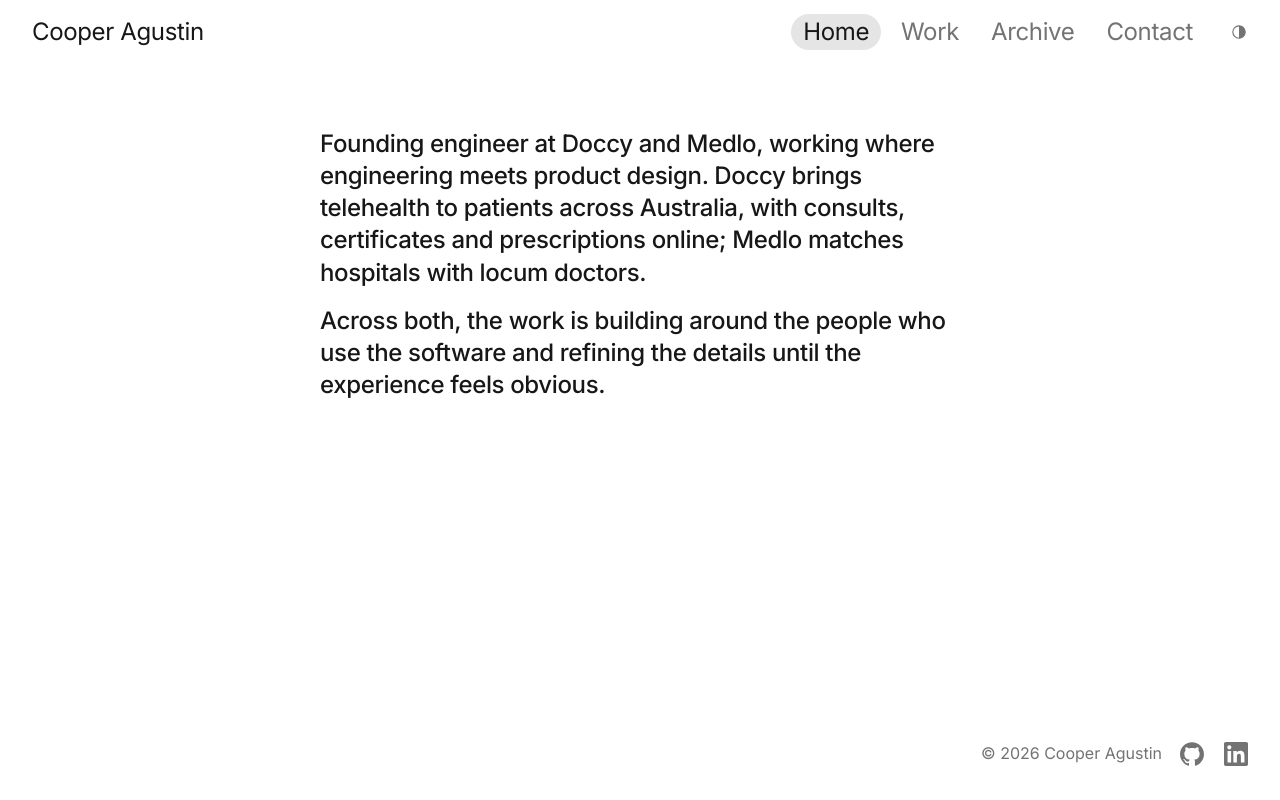
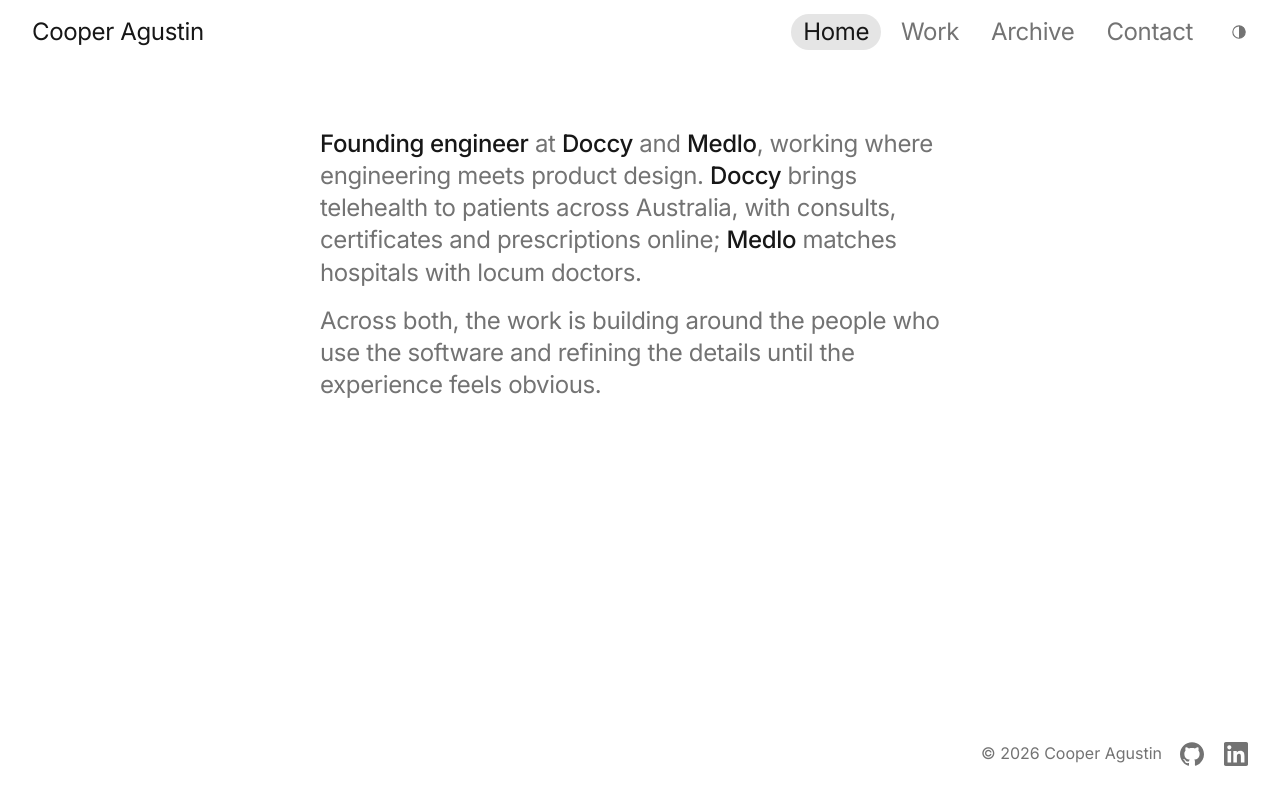
Before and after one commit to Spudgee/portfolio, a Next.js app: page / in a window 1280 px wide. Built offline with nearby package versions, Linux system fonts and the light colour scheme.

Commit message:
Home statement reads in grey, with who and where (Founding engineer, Doccy, Medlo) in medium ink

```diff
--- a/app/page.tsx
+++ b/app/page.tsx
@@ -11,6 +11,11 @@ export const metadata: Metadata = pageMetadata({
 	description: `${PERSON.name} is a product-focused engineer and a founding engineer at Doccy and Medlo, building telehealth and locum software for patients and clinicians.`,
 });
 
+/** Splits on the stressed phrases; the capture group keeps them, so they land at odd indexes. */
+const STRESS_PATTERN = new RegExp(
+	`\\b(${PERSON.statementStress.join("|")})\\b`,
+);
+
 /** Home is only the statement; Work, Archive and Contact are pages, and the footer carries GitHub and LinkedIn. */
 export default function HomePage() {
 	return (
@@ -19,10 +24,20 @@ export default function HomePage() {
 			<h1 className="sr-only">
 				{PERSON.name}, {PERSON.headline}
 			</h1>
-			<div className="grid gap-4 text-row font-medium md:text-lead">
+			{/* Grey regular body, with who and where in medium ink. */}
+			<div className="grid gap-4 text-row text-muted md:text-lead">
 				{PERSON.statement.map((paragraph) => (
 					<p key={paragraph} className="text-pretty">
-						{paragraph}
+						{paragraph.split(STRESS_PATTERN).map((part, index) =>
+							index % 2 === 1 ? (
+								// biome-ignore lint/suspicious/noArrayIndexKey: the statement is fixed text, so the order never changes.
+								<strong key={index} className="font-medium text-ink">
+									{part}
+								</strong>
+							) : (
+								part
+							),
+						)}
 					</p>
 				))}
 			</div>
--- a/content/person.ts
+++ b/content/person.ts
@@ -17,6 +17,8 @@ export const PERSON = {
 	headline: "Founding Engineer at Doccy and Medlo",
 	/** The home statement's paragraphs. */
 	statement: STATEMENT,
+	/** Phrases the home statement sets in medium ink against its grey body: who, and where. */
+	statementStress: ["Founding engineer", "Doccy", "Medlo"],
 	/** The same statement as one paragraph, for search engines. */
 	bio: STATEMENT.join(" "),
 	/** The Contact page's statement. */
```
